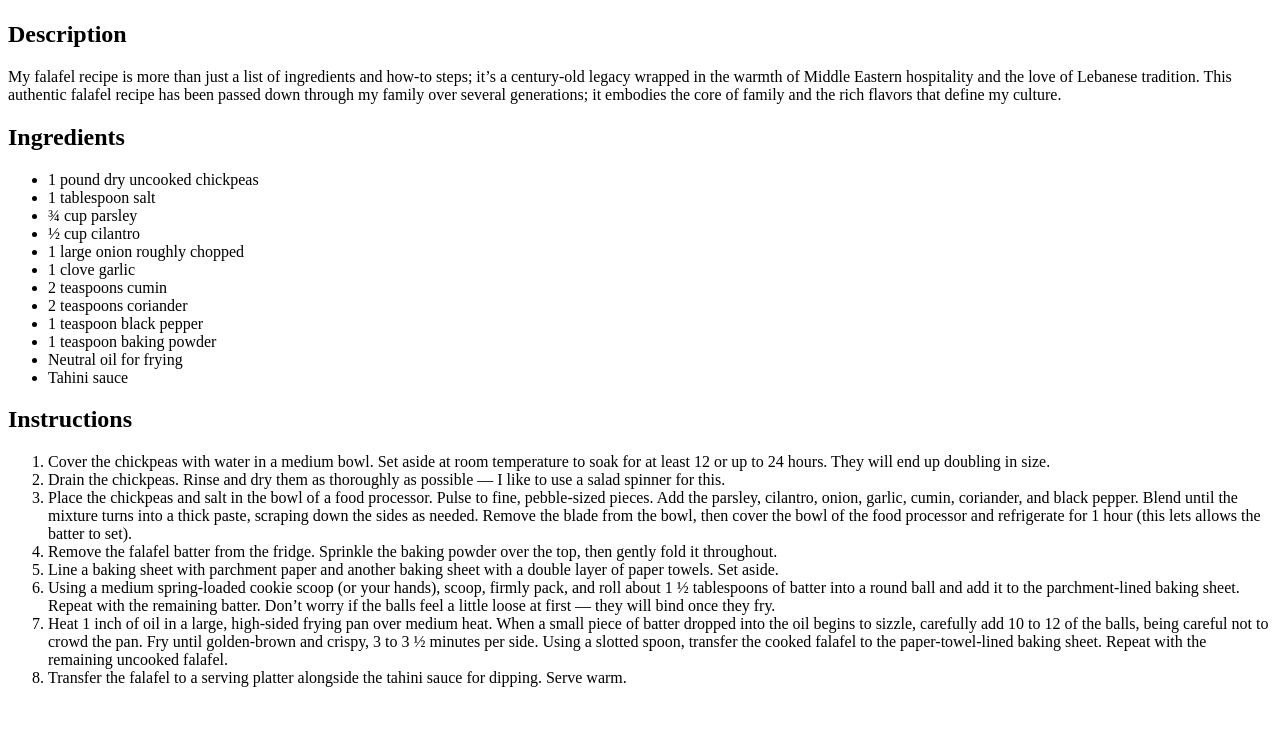
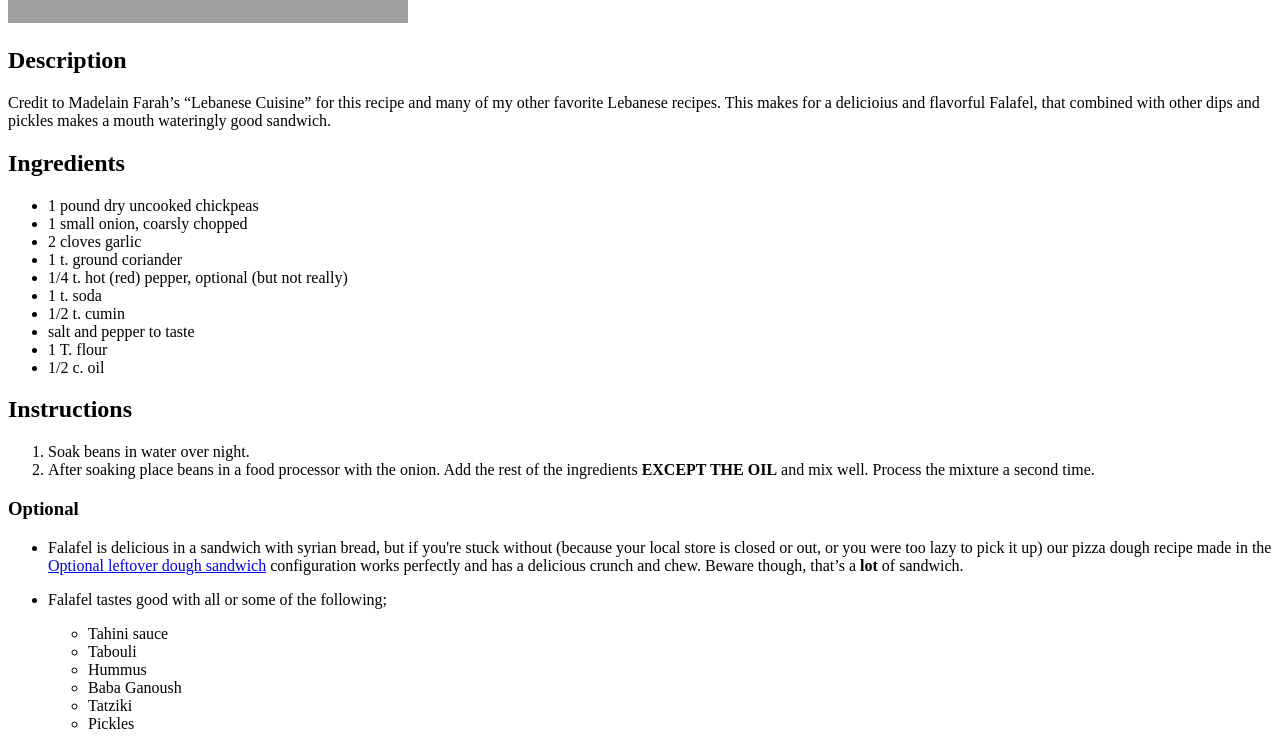
Before and after one commit to Ickykins/odin-recipes, a plain HTML site: page recipes/falafel.html in a window 1280 px wide. Shown: the part 383-1132 px from the top of the page. Before the commit the page ends 1086 px from the top, so only its background shows below. Drawn offline with Linux system fonts and the light colour scheme; grey boxes are pictures that could not be loaded.

Commit message:
Add detail to recipes banana-bread, falafel and pizza-dough. Add style.css.

```diff
--- a/recipes/falafel.html
+++ b/recipes/falafel.html
@@ -5,6 +5,7 @@
         <title>Odin's Vall-hall of Cooking</title>
     </head>
     <Body>
+        <a href="../index.html">Homepage</a>
         <h1>
             Chrispy Falafel
         </h1>
@@ -14,66 +15,65 @@
             Description
         </h2>
         <p>
-            My falafel recipe is more than just a list of ingredients and how-to steps;
-            it’s a century-old legacy wrapped in the warmth of Middle Eastern hospitality
-            and the love of Lebanese tradition. This authentic falafel recipe has been passed
-            down through my family over several generations; it embodies the core of family
-            and the rich flavors that define my culture.
+           Credit to Madelain Farah&rsquo;s &ldquo;Lebanese Cuisine&rdquo; for this
+           recipe and many of my other favorite Lebanese recipes. This makes for a delicioius
+           and flavorful Falafel, that combined with other dips and pickles makes a mouth
+           wateringly good sandwich.
         </p>
         <h2>
             Ingredients
         </h2>
         <ul>
             <li>1 pound dry uncooked chickpeas</li>
-            <li>1 tablespoon salt</li>
-            <li>¾ cup parsley</li>
-            <li>½ cup cilantro</li>
-            <li>1 large onion roughly chopped</li>
-            <li>1 clove garlic</li>
-            <li> 2 teaspoons cumin</li>
-            <li>2 teaspoons coriander</li>
-            <li>1 teaspoon black pepper</li>
-             <li>1 teaspoon baking powder</li>
-            <li>Neutral oil for frying</li>
-            <li>Tahini sauce</li>
+            <li>1 small onion, coarsly chopped</li>
+            <li>2 cloves garlic</li>
+            <li>1 t. ground coriander</li>
+            <li>1/4 t. hot &lpar;red&rpar; pepper, optional &lpar;but not really&rpar;</li>
+            <li>1 t. soda</li>
+            <li> 1/2 t. cumin</li>
+            <li>salt and pepper to taste</li>
+            <li>1 T. flour</li>
+            <li>1/2 c. oil</li>
+
         </ul>
         <h2>
             Instructions
         </h2>
         <ol>
-            <li>Cover the chickpeas with water in a medium bowl. Set aside at
-             room temperature to soak for at least 12 or up to 24 hours. They will
-             end up doubling in size.
+            <li>
+                Soak beans in water over night.
+            </li>
 
-            <li>Drain the chickpeas. Rinse and dry them as thoroughly as possible
-                — I like to use a salad spinner for this.
+            <li>
+                After soaking place beans in a food processor with the onion. Add the rest
+                of the ingredients <strong>EXCEPT THE OIL</strong> and mix well. Process the
+                mixture a second time.
+            </li>
+        </ol>
+        <h3>
+            Optional
+        </h3>
+        <ul><li><p>
+        Falafel is delicious in a sandwich with syrian bread, but if you're stuck without &lpar;because your
+        local store is closed or out, or you were too lazy to pick it up&rpar; our pizza dough recipe
+        made in the <a href="pizza-dough.html" target="_blank" rel="noopener noreferrer">Optional leftover dough
+        sandwich</a> configuration works perfectly and has a delicious crunch and chew. Beware though, that&rsquo;s
+        a <strong>lot </strong> of sandwich.
+        </p></li>
+        <li>
+            <p>
+                Falafel tastes good with all or some of the following;
+                <ul>
+                    <li>Tahini sauce</li>
+                    <li>Tabouli</li>
+                    <li>Hummus</li>
+                    <li>Baba Ganoush</li>
+                    <li>Tatziki</li>
+                    <li>Pickles</li>
+                </ul>
+            </p>
+        </li>
+        </ul>
 
-            <li>Place the chickpeas and salt in the bowl of a food processor. Pulse to
-                fine, pebble-sized pieces. Add the parsley, cilantro, onion, garlic, cumin,
-                coriander, and black pepper. Blend until the mixture turns into a thick
-                paste, scraping down the sides as needed. Remove the blade from the bowl,
-                then cover the bowl of the food processor and refrigerate for 1 hour (this lets
-                allows the batter to set).
-
-            <li>Remove the falafel batter from the fridge. Sprinkle the baking powder over the
-                top, then gently fold it throughout.
-
-            <li>Line a baking sheet with parchment paper and another baking sheet with a double layer
-             of paper towels. Set aside.
-
-            <li>Using a medium spring-loaded cookie scoop (or your hands), scoop, firmly pack, and
-                roll about 1 ½ tablespoons of batter into a round ball and add it to the parchment-lined
-                baking sheet. Repeat with the remaining batter. Don’t worry if the balls feel a little
-                loose at first — they will bind once they fry.
-
-            <li>Heat 1 inch of oil in a large, high-sided frying pan over medium heat. When a small
-                piece of batter dropped into the oil begins to sizzle, carefully add 10 to 12 of the
-                balls, being careful not to crowd the pan. Fry until golden-brown and crispy, 3 to
-                3 ½ minutes per side. Using a slotted spoon, transfer the cooked falafel to the
-                paper-towel-lined baking sheet. Repeat with the remaining uncooked falafel.
-
-            <li>Transfer the falafel to a serving platter alongside the tahini sauce for dipping. Serve warm.
-
-        </ol>
     </Body>
 </html>
```
Also changed, not shown: index.html (+2 -0 lines), recipes/banana-bread.html (+73 -1 lines), recipes/pizza-dough.html (+85 -0 lines), styles/styles.css (added).
